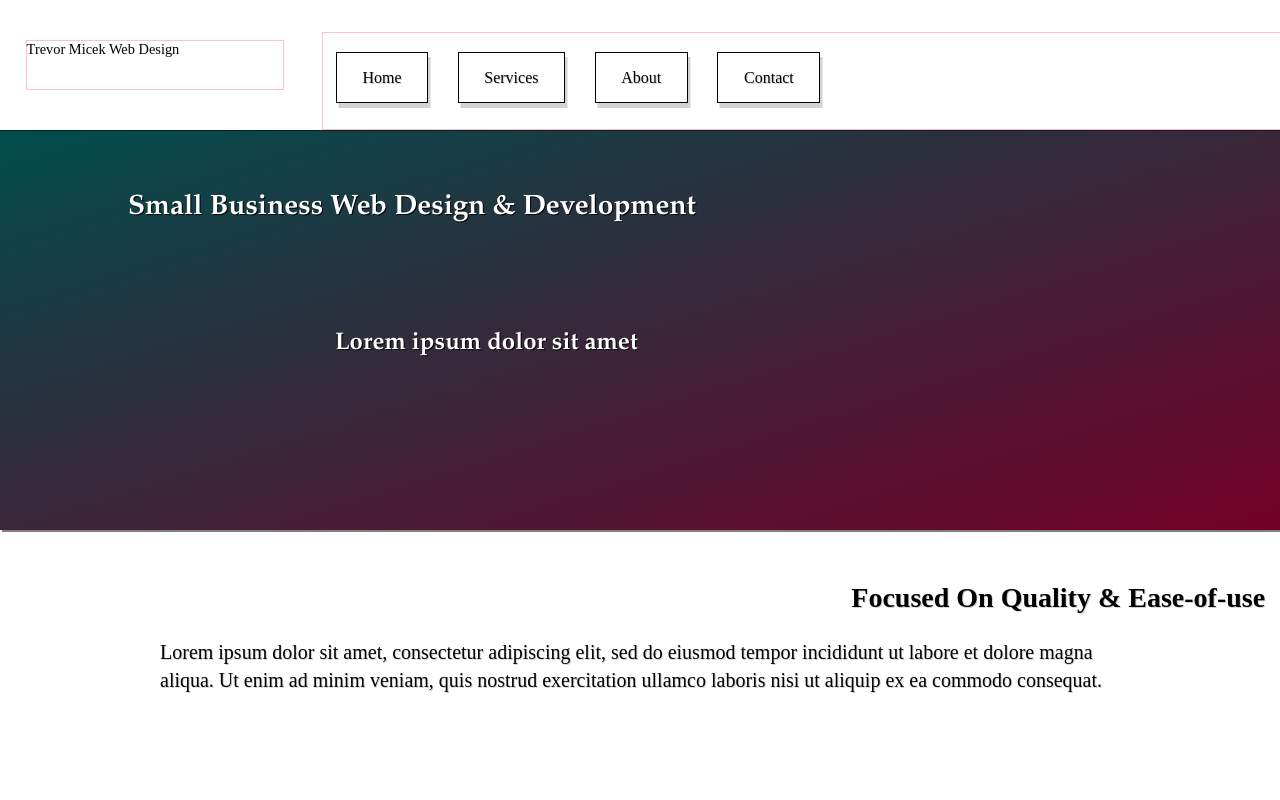
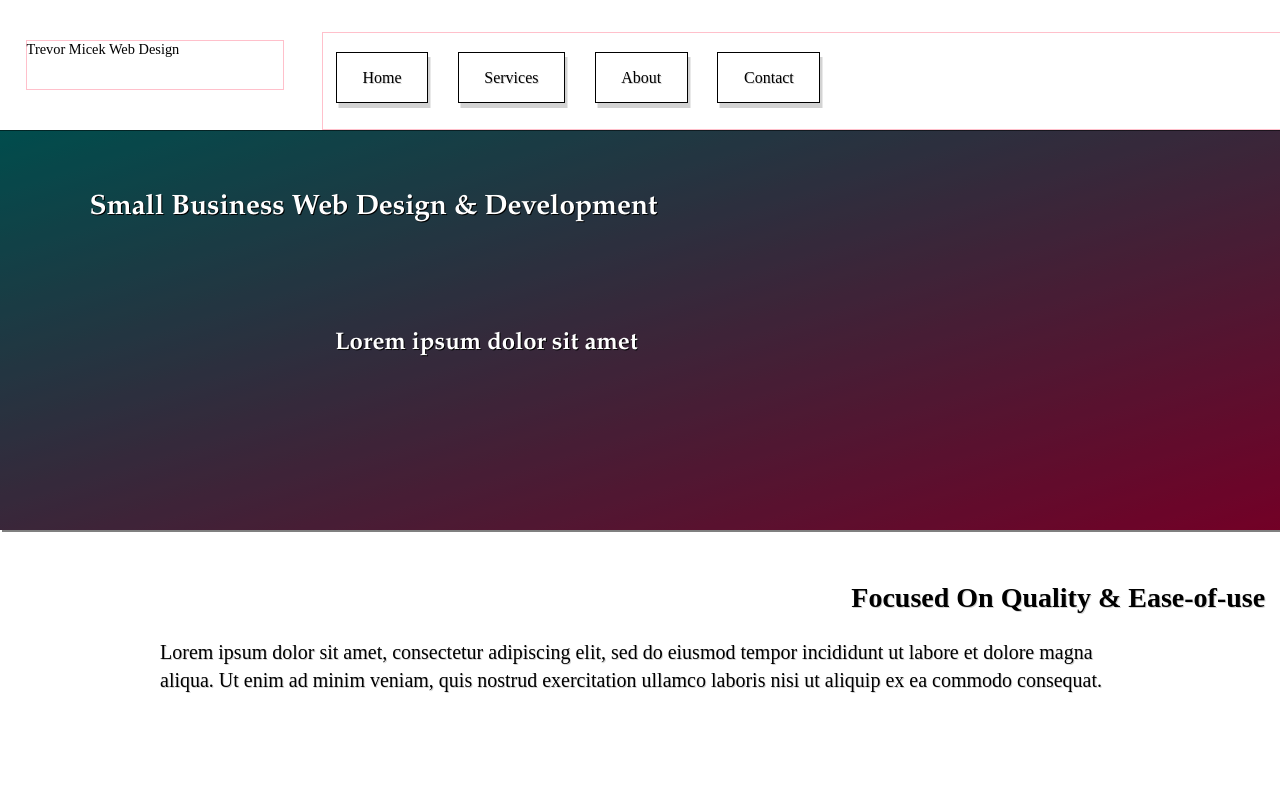
Before and after one commit to TrevorMicek/WebsiteTemplate, a plain HTML site: page index.html in a window 1280 px wide. Shown: the top 800 px of the page. Drawn offline with Linux system fonts and the light colour scheme.

Commit message:
header title changes

```diff
--- a/FrontPage/Styles.css
+++ b/FrontPage/Styles.css
@@ -79,7 +79,7 @@ right: 2vw;
     font-size: 1.75em;
     font-family: garamond;
     text-shadow: 1px 1px black;
-    min-width: 60vw;
+    min-width: 66vw;
     position: absolute;
     transform: translate(-50%, -50%);
     left: 40vw;
```
